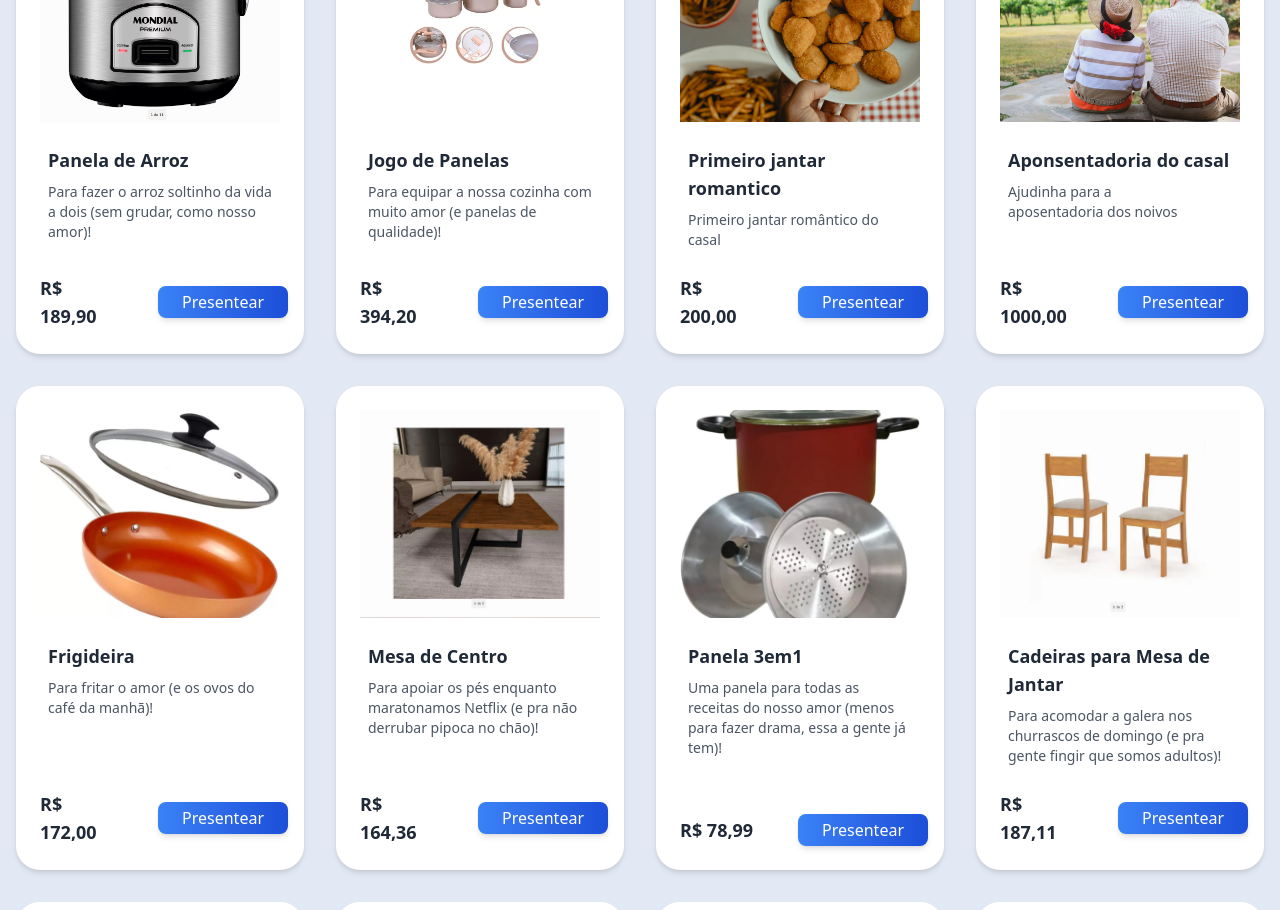
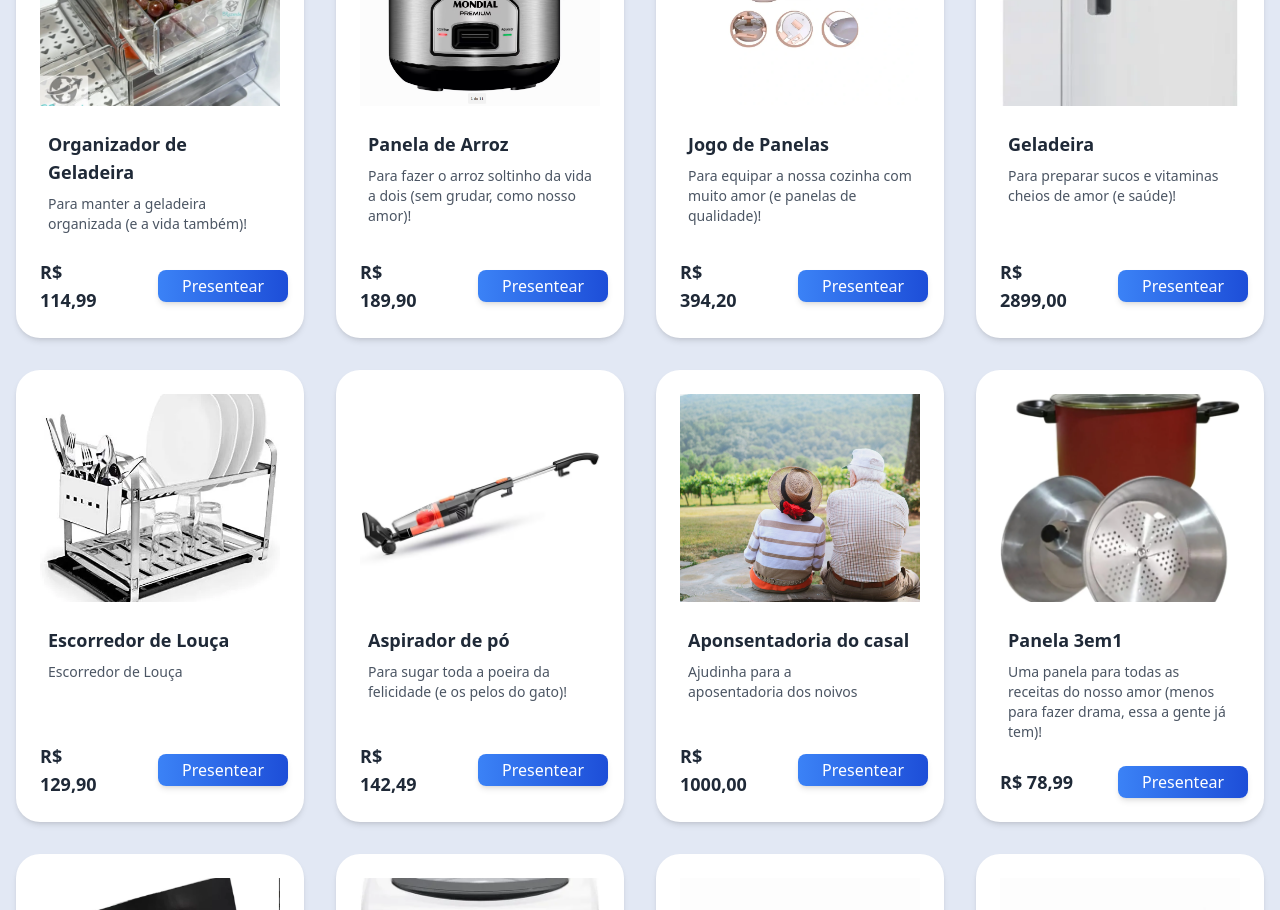
Before and after one commit to rafael-campos/SiteCasamento, a Next.js app: page / in a window 1280 px wide. Shown: the part 5680-6590 px from the top of the page. Built offline with nearby package versions, Linux system fonts and the light colour scheme.

Commit message:
novo produtos

```diff
--- a/components/ListaDePresente.tsx
+++ b/components/ListaDePresente.tsx
@@ -247,6 +247,13 @@ const ListaDePresentes: React.FC = () => {
       descricao: 'Ajudinha para a aposentadoria dos noivos ',
       preco: 'R$ 1000,00',
     },
+    {
+      id: '31',
+      imagem: '/images/presentes/louca.webp',
+      nome: 'Escorredor de Louça',
+      descricao: 'Escorredor de Louça ',
+      preco: 'R$ 129,90',
+    },
     // Adicione mais presentes conforme necessário
   ];
 
--- a/pages/[id].tsx
+++ b/pages/[id].tsx
@@ -374,6 +374,16 @@ const presentes: Presente[] = [
         linkPagamentoCartao: 'https://pay.sumup.com/b2c/QWOL0YK1',
         tipo: 'ficticio',
     },
+    {
+        id: '31',
+        imagem: '/images/presentes/louca.webp',
+        nome: 'Escorredor de Louça',
+        descricao: 'Escorredor de Louça',
+        preco: 'R$ 129,90',
+        codigoPix: '00020126810014br.gov.bcb.pix013692fb26d6-62d7-40fc-a775-c6ba8f2ae2250219escorregou de louca5204000053039865406129.905802BR5922Rafael Henrique Campos6008Brasilia620905053ocd063043C90',
+        linkPagamentoCartao: 'https://pay.sumup.com/b2c/QEYCVZDS',
+        tipo: 'ficticio',
+    },
     // ... seus outros presentes ...
 ];
 
```
Also changed, not shown: public/images/presentes/louca.webp (added).
